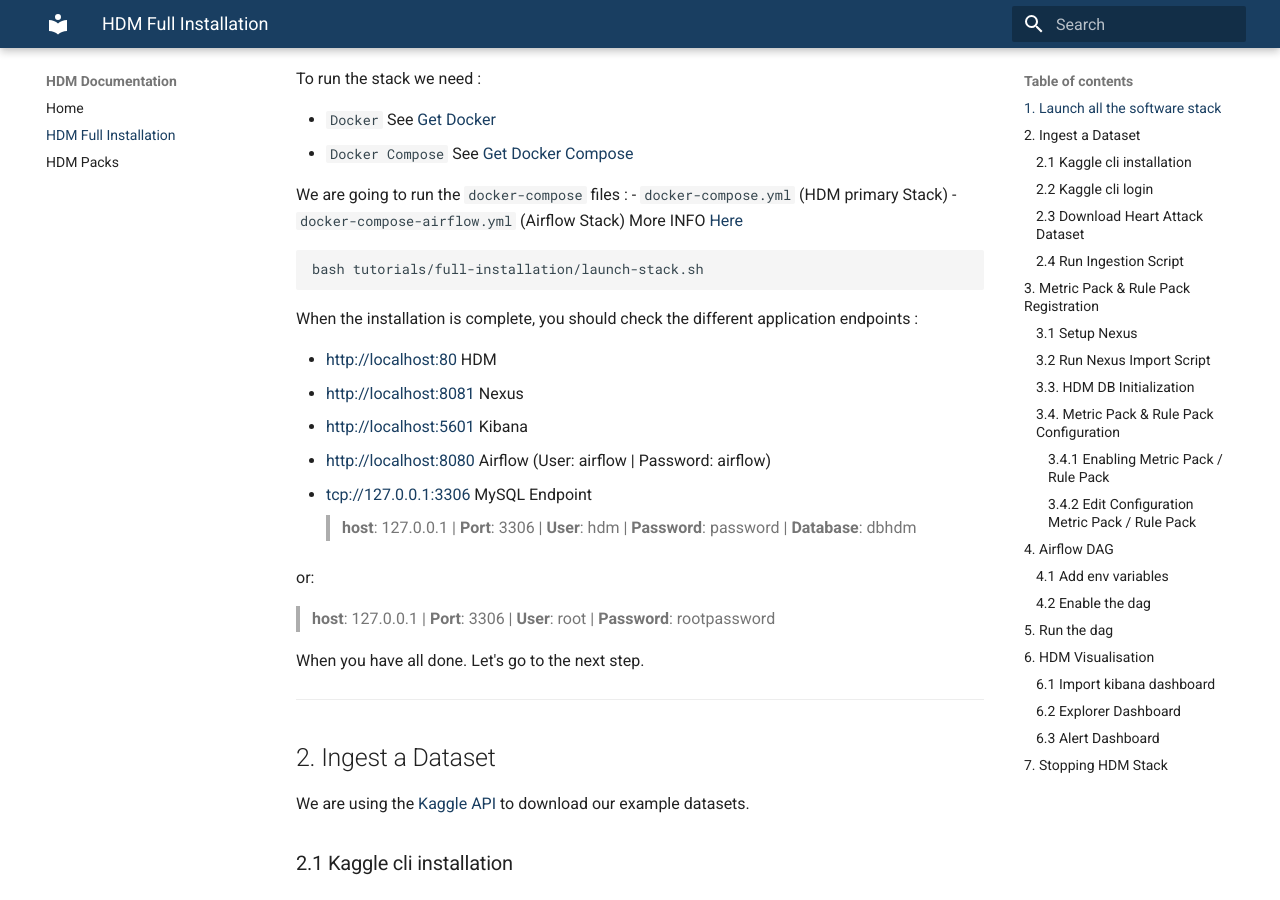
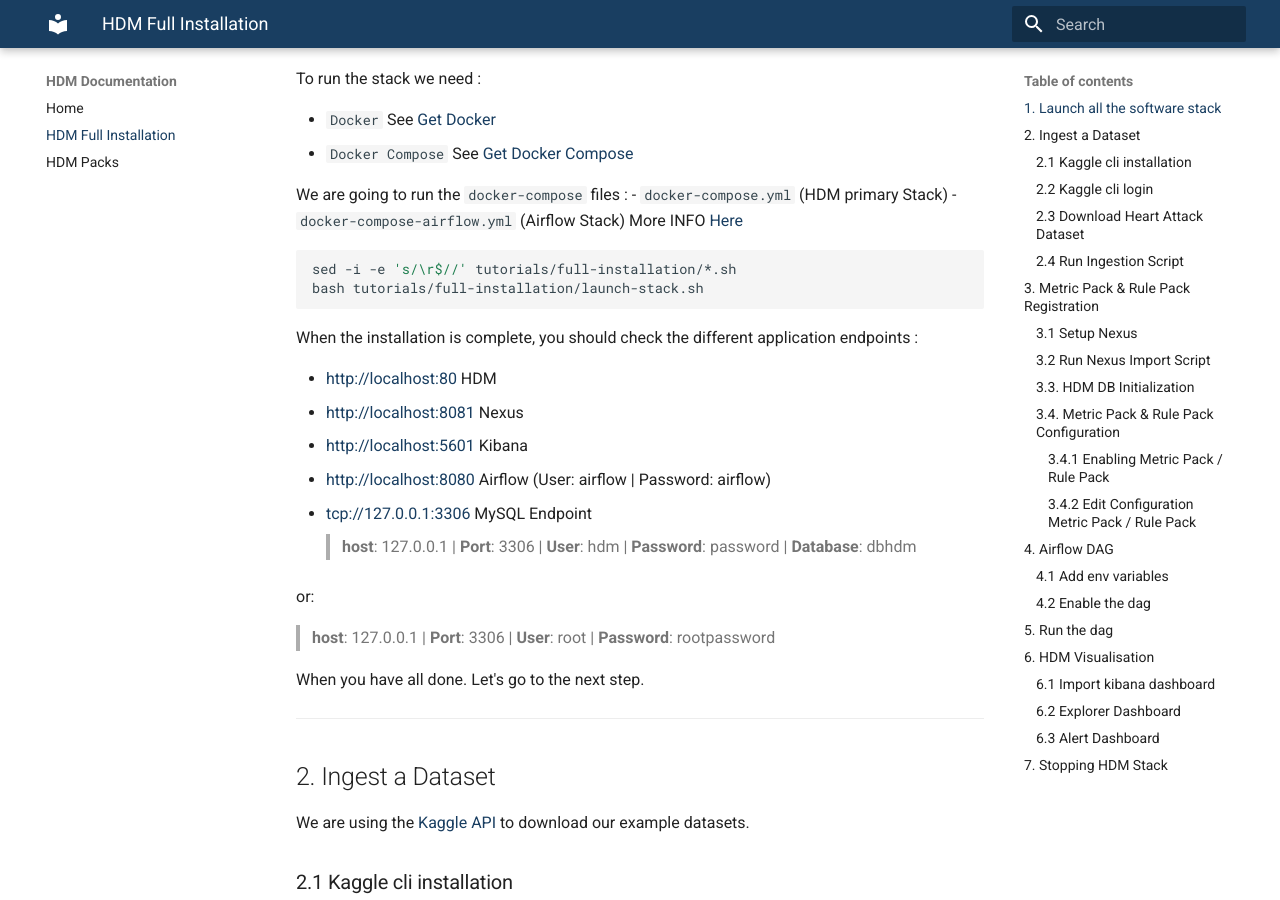
Before and after one commit to curie-data-factory/health-data-metrics, an MkDocs documentation site: the page built from docs/full-installation.md, in a window 1280 px wide and 900 px high, scrolled down 1263 px. Built offline with MkDocs 1.6.1 and Material for MkDocs 9.7.7, drawn with Linux system fonts in a browser that asks for light colours.

Commit message:
taking into account multiple encoding type.

````diff
--- a/docs/full-installation.md
+++ b/docs/full-installation.md
@@ -62,6 +62,7 @@ We are going to run the `docker-compose` files :
 - `docker-compose-airflow.yml` (Airflow Stack) More INFO [Here](https://airflow.apache.org/docs/apache-airflow/stable/start/docker.html#)
 
 ```bash
+sed -i -e 's/\r$//' tutorials/full-installation/*.sh
 bash tutorials/full-installation/launch-stack.sh
 ```
 
````
Also changed, not shown: 3 other files.
